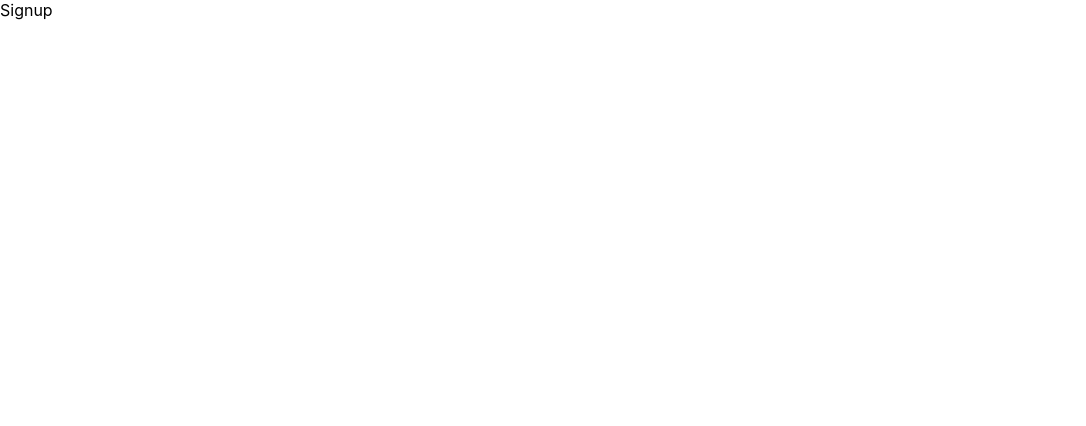
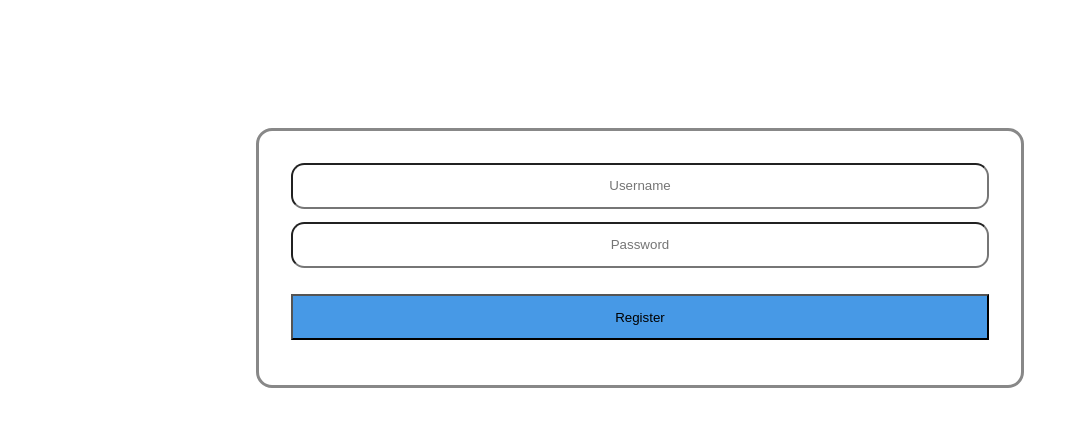
Before and after one commit to jaafari-R/Public-Chat, a React (Create React App) app in the folder frontend/: page /signup in a window 1280 px wide. Shown: the top 426 px of the page, without its empty margins (0-1086 px from the left). Built offline with nearby package versions, Linux system fonts and the light colour scheme.

Commit message:
Added initial signup layout and CSS

```diff
--- a/frontend/src/components/Signup.css
+++ b/frontend/src/components/Signup.css
@@ -0,0 +1,25 @@
+.signup {
+    padding-inline: 20%;
+    padding-top: 10%;
+}
+
+.signup-form {
+    display: flex;
+    flex-direction: column;
+    padding: 2em;
+    border: 3px solid #888;
+    border-radius: 1em;
+}
+
+.signup-form > input, .signup-form > button {
+    margin-bottom: 1em;
+    padding: 1em;
+    border-radius: 1em;
+    text-align: center;
+}
+
+.signup-form > button {
+    background-color: rgb(71, 153, 230);
+    border-radius: 0;
+    margin-top: 1em;
+}
--- a/frontend/src/components/Signup.tsx
+++ b/frontend/src/components/Signup.tsx
@@ -2,7 +2,13 @@ import './Signup.css';
 
 function Signup() {
   return (
-    <div>Signup</div>
+    <div className='signup'>
+      <form className='signup-form' action="">
+        <input type="text" placeholder='Username'/>
+        <input type="text" placeholder='Password'/>
+        <button>Register</button>
+      </form>
+    </div>
   )
 }
 
```
